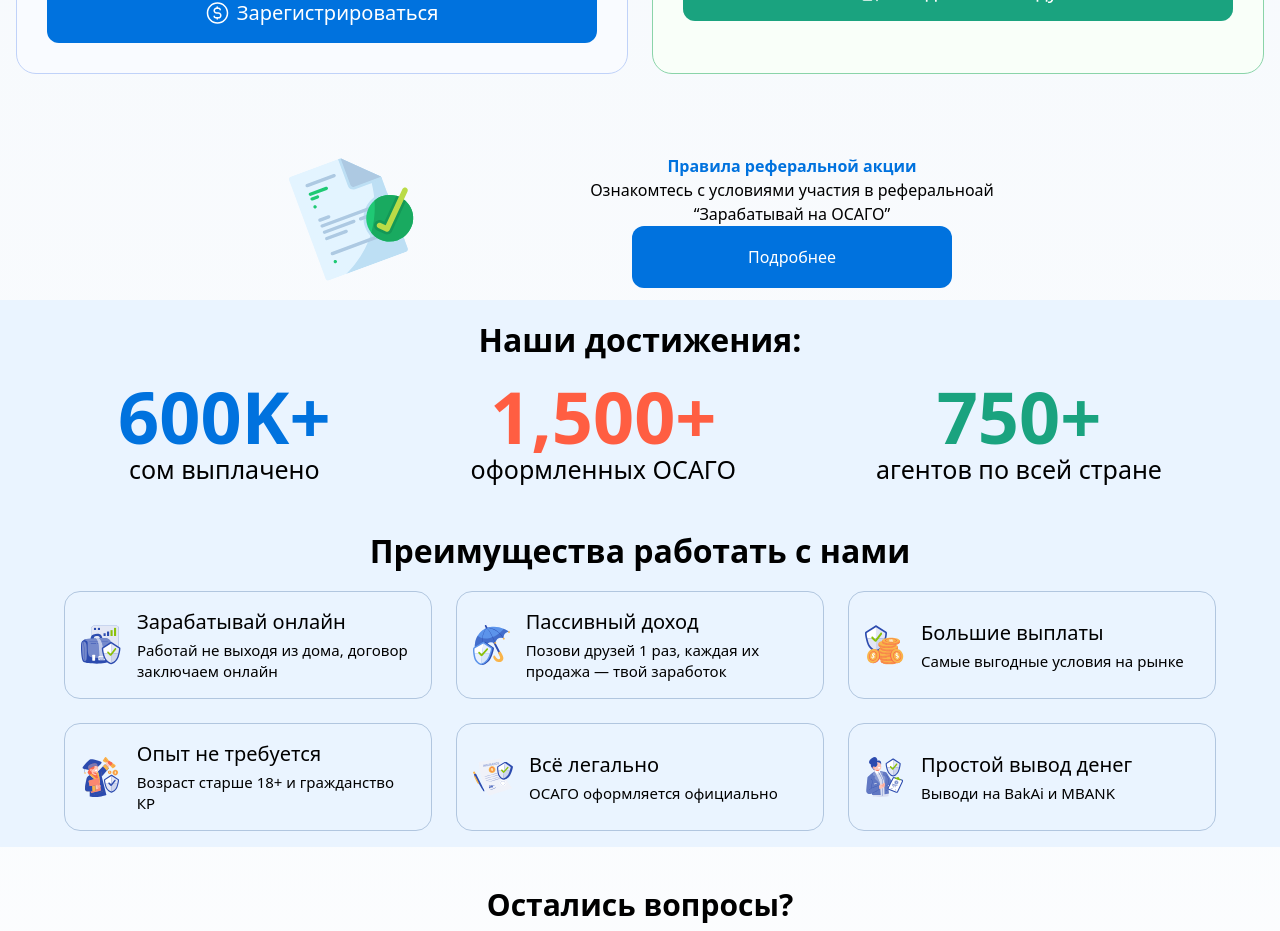
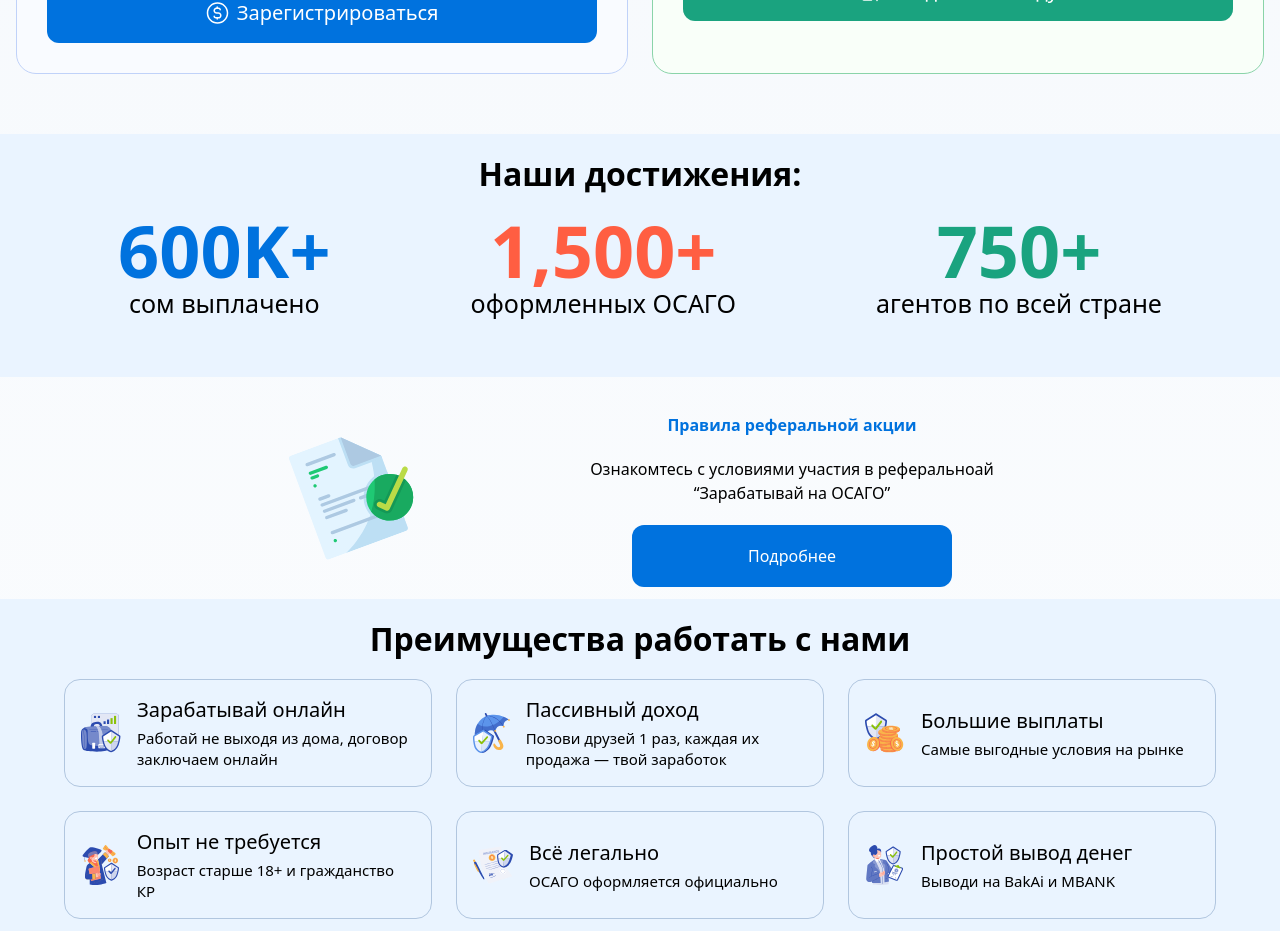
Before and after one commit to Seitek2002/osago, a React (Vite) app: page / in a window 1280 px wide. Shown: the part 2020-2951 px from the top of the page. Built offline with nearby package versions, Linux system fonts and the light colour scheme.

Commit message:
refactoring code

```diff
--- a/src/components/AboutStats.tsx
+++ b/src/components/AboutStats.tsx
@@ -1,4 +1,3 @@
-import CountUp from "react-countup";
 import { useInView } from "react-intersection-observer";
 import bag from "../assets/bag.svg";
 import friends from "../assets/friends.svg";
@@ -9,27 +8,12 @@ import money from "../assets/money.svg";
 
 import { useTranslation } from "react-i18next";
 export default function AboutStats() {
-  const { ref, inView } = useInView({ triggerOnce: true });
+  const { ref } = useInView({ triggerOnce: true });
   const { t } = useTranslation();
 
   return (
     <section className="bg-[#EAF4FF] py-4 md:py-4 px-4" ref={ref}>
       <div className="max-w-6xl mx-auto text-center">
-        <h2 className="text-[24px] font-semibold mb-4 text-[#000] lg:text-[32px]">{t('home.aboutStats.achievementsTitle')}</h2>
-        <div className="flex flex-col md:flex-row justify-center gap-8 mb-10 lg:justify-around">
-          <div className="text-[#0072DE] text-[55px] font-bold flex flex-col lg:text-7xl">
-            {inView && <CountUp end={600} duration={2} suffix="K+" />}
-            <span className="text-[25px] leading-[5px] lg:leading-[35px] font-normal text-[#000]">{t('home.aboutStats.paid.amount')}</span>
-          </div>
-          <div className="text-[#FF5E42] text-[55px] font-bold flex flex-col lg:text-7xl">
-            {inView && <CountUp end={1500} duration={2} suffix="+" />}
-            <span className="text-[25px] leading-[5px] lg:leading-[35px] font-normal text-[#000]">{t('home.aboutStats.issued.amount')}</span>
-          </div>
-          <div className="text-[#1AA37F] text-[55px] font-bold flex flex-col lg:text-7xl">
-            {inView && <CountUp end={750} duration={2} suffix="+" />}
-            <span className="text-[25px] leading-[5px] lg:leading-[35px] font-normal text-[#000]">{t('home.aboutStats.agents.amount')}</span>
-          </div>
-        </div>
         <h3 className="text-[24px] font-semibold mb-4 text-[#000] lg:text-[32px] mt-[20px] lg:mt-[0]">{t('home.aboutStats.advantagesTitle')}</h3>
         <div className="grid sm:grid-cols-2 lg:grid-cols-3 gap-6 text-left">
           {(t('home.aboutStats.advantages', { returnObjects: true }) as { title: string; desc: string }[]).map((item, index) => (
--- /dev/null
+++ b/src/components/OaKg.tsx
@@ -0,0 +1,30 @@
+import CountUp from "react-countup";
+import { useInView } from "react-intersection-observer";
+
+import { useTranslation } from "react-i18next";
+export default function AboutStats() {
+  const { ref, inView } = useInView({ triggerOnce: true });
+  const { t } = useTranslation();
+
+  return (
+    <section className="bg-[#EAF4FF] py-4 md:py-4 px-4" ref={ref}>
+      <div className="max-w-6xl mx-auto text-center">
+        <h2 className="text-[24px] font-semibold mb-4 text-[#000] lg:text-[32px]">{t('home.aboutStats.achievementsTitle')}</h2>
+        <div className="flex flex-col md:flex-row justify-center gap-8 mb-10 lg:justify-around">
+          <div className="text-[#0072DE] text-[55px] font-bold flex flex-col lg:text-7xl">
+            {inView && <CountUp end={600} duration={2} suffix="K+" />}
+            <span className="text-[25px] leading-[5px] lg:leading-[35px] font-normal text-[#000]">{t('home.aboutStats.paid.amount')}</span>
+          </div>
+          <div className="text-[#FF5E42] text-[55px] font-bold flex flex-col lg:text-7xl">
+            {inView && <CountUp end={1500} duration={2} suffix="+" />}
+            <span className="text-[25px] leading-[5px] lg:leading-[35px] font-normal text-[#000]">{t('home.aboutStats.issued.amount')}</span>
+          </div>
+          <div className="text-[#1AA37F] text-[55px] font-bold flex flex-col lg:text-7xl">
+            {inView && <CountUp end={750} duration={2} suffix="+" />}
+            <span className="text-[25px] leading-[5px] lg:leading-[35px] font-normal text-[#000]">{t('home.aboutStats.agents.amount')}</span>
+          </div>
+        </div>
+      </div>
+    </section>
+  );
+}
--- a/src/pages/Home.tsx
+++ b/src/pages/Home.tsx
@@ -2,6 +2,7 @@ import MainHeader from "../components/MainHeader";
 import Container from "../components/Container";
 import AboutStats from "../components/AboutStats";
 import Question from "../components/Question";
+import OaKg from "../components/OaKg";
 // import Reviews from "../components/Reviews";
 // import MobileApp from "../components/MobileApp";
 import Mainfooter from "../components/MainFooter";
@@ -138,9 +139,10 @@ const Home = () => {
         </Container>
       </div>
       <Referral />
-      <div className="flex justify-center mt-4 gap-40 max-md:flex-col max-md:items-center max-md:gap-5 mb-3">
+      <OaKg />
+      <div className="flex justify-center pt-4 gap-40 max-md:flex-col max-md:items-center max-md:gap-5 pb-3 max-md:bg-[#EAF4FF]">
         <img src={rules} alt="" />
-        <div className="flex flex-col items-center mt-[20px] ">
+        <div className="flex flex-col items-center mt-[20px] gap-5 ">
           <p className="text-[#0072DE] font-bold text-center">
             Правила реферальной акции
           </p>
```
Also changed, not shown: src/components/Rules.tsx (deleted).
